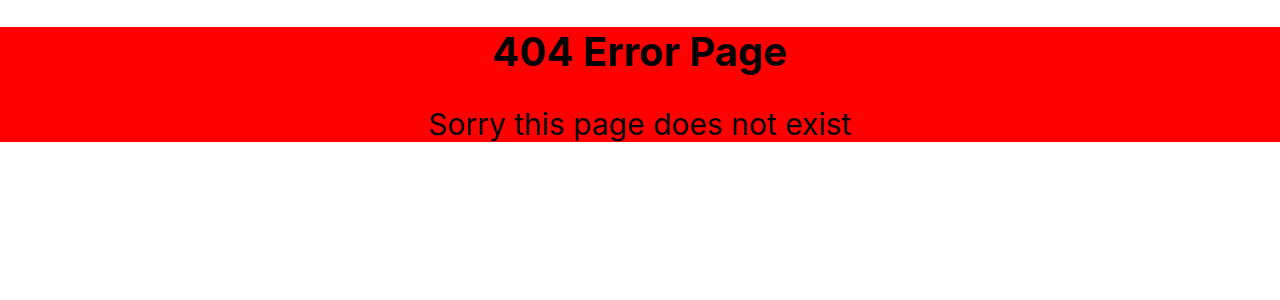
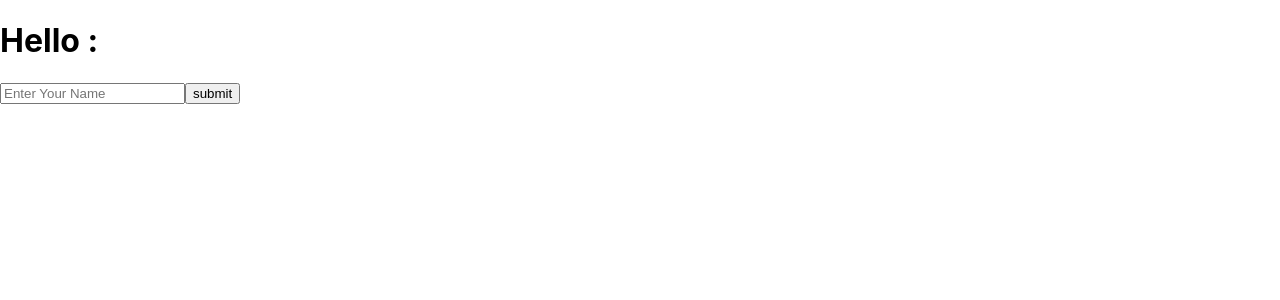
Before and after one commit to UDAYVEERUS/Todo_App, a React (Create React App) app: page /form in a window 1280 px wide. Before the commit this address had no page. Shown: the top 300 px of the page. Built offline with nearby package versions, Linux system fonts and the light colour scheme.

Commit message:
form in react

```diff
--- a/src/App.js
+++ b/src/App.js
@@ -15,6 +15,7 @@ import IncreDecre from './components/IncreDecre';
 import Error from './components/Error';
 import Fetching from './components/Fetching';
 import Props from './components/Props';
+import Form from './components/Form';
 function App() {
   return (
     <>
@@ -34,6 +35,7 @@ function App() {
           <Route exact path='/count' component={IncreDecre} />
           <Route exact path="/fetchjson" component={Fetching} />
           <Route exact path="/props" component={Props} />
+          <Route exact path="/form" component={Form} />
           <Route component={Error} />
 
         </Switch>
--- /dev/null
+++ b/src/components/Form.js
@@ -0,0 +1,20 @@
+import React, { useState } from 'react'
+
+const Form = () => {
+
+    const [name, setName] = useState()
+
+    const handleChange = (event) => {
+        // console.log(event.target.value)
+        setName(event.target.value)
+    }
+    return (
+        <div>
+            <h1>Hello : {name}</h1>
+            <input type="text" onChange={handleChange} placeholder='Enter Your Name' />
+            <button>submit</button>
+        </div>
+    )
+}
+
+export default Form
```
